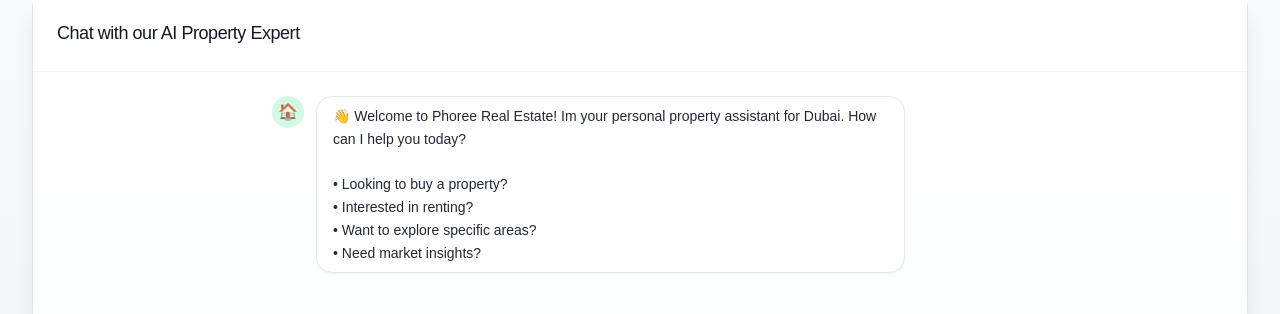
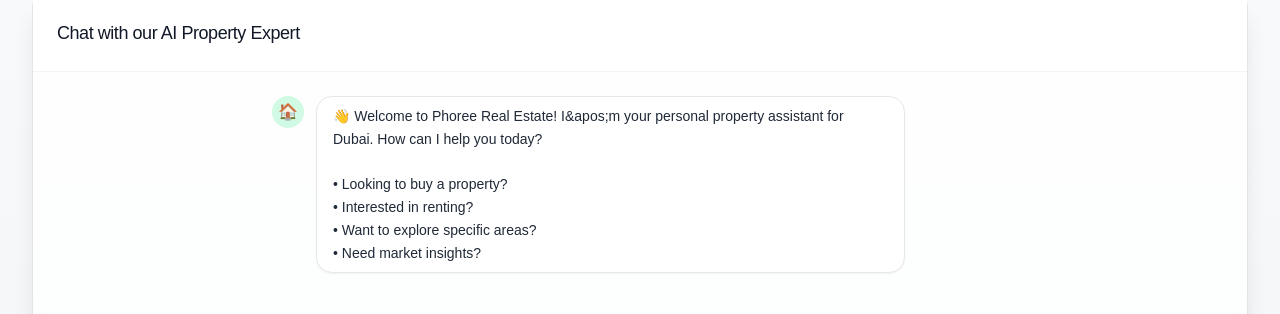
Before and after one commit to ShirinPullot/Phoree_chatbot, a Next.js app in the folder phoree-chatbot/: page / in a window 1280 px wide. Shown: the part 119-433 px from the top of the page. Built offline with nearby package versions, Linux system fonts and the light colour scheme; no server answers.

Commit message:
fixed page.tsx error

```diff
--- a/phoree-chatbot/src/app/page.tsx
+++ b/phoree-chatbot/src/app/page.tsx
@@ -19,7 +19,7 @@
   const [messages, setMessages] = useState<Message[]>([{
     id: crypto.randomUUID(),
     role: 'assistant',
-    content: "👋 Welcome to Phoree Real Estate! Im your personal property assistant for Dubai. How can I help you today?\n\n• Looking to buy a property?\n• Interested in renting?\n• Want to explore specific areas?\n• Need market insights?"
+    content: "👋 Welcome to Phoree Real Estate! I&apos;m your personal property assistant for Dubai. How can I help you today?\n\n• Looking to buy a property?\n• Interested in renting?\n• Want to explore specific areas?\n• Need market insights?"
   }]);
   const [input, setInput] = useState('');
   const [isLoading, setIsLoading] = useState(false);
--- a/phoree-chatbot/src/components/ui.tsx
+++ b/phoree-chatbot/src/components/ui.tsx
@@ -65,7 +65,6 @@
   width = 40,
   height = 40,
   className = '',
-  ...props
 }) => (
   <Image
     src={src || '/default-avatar.png'}
```
Also changed, not shown: phoree-chatbot/.eslintrc.json.
